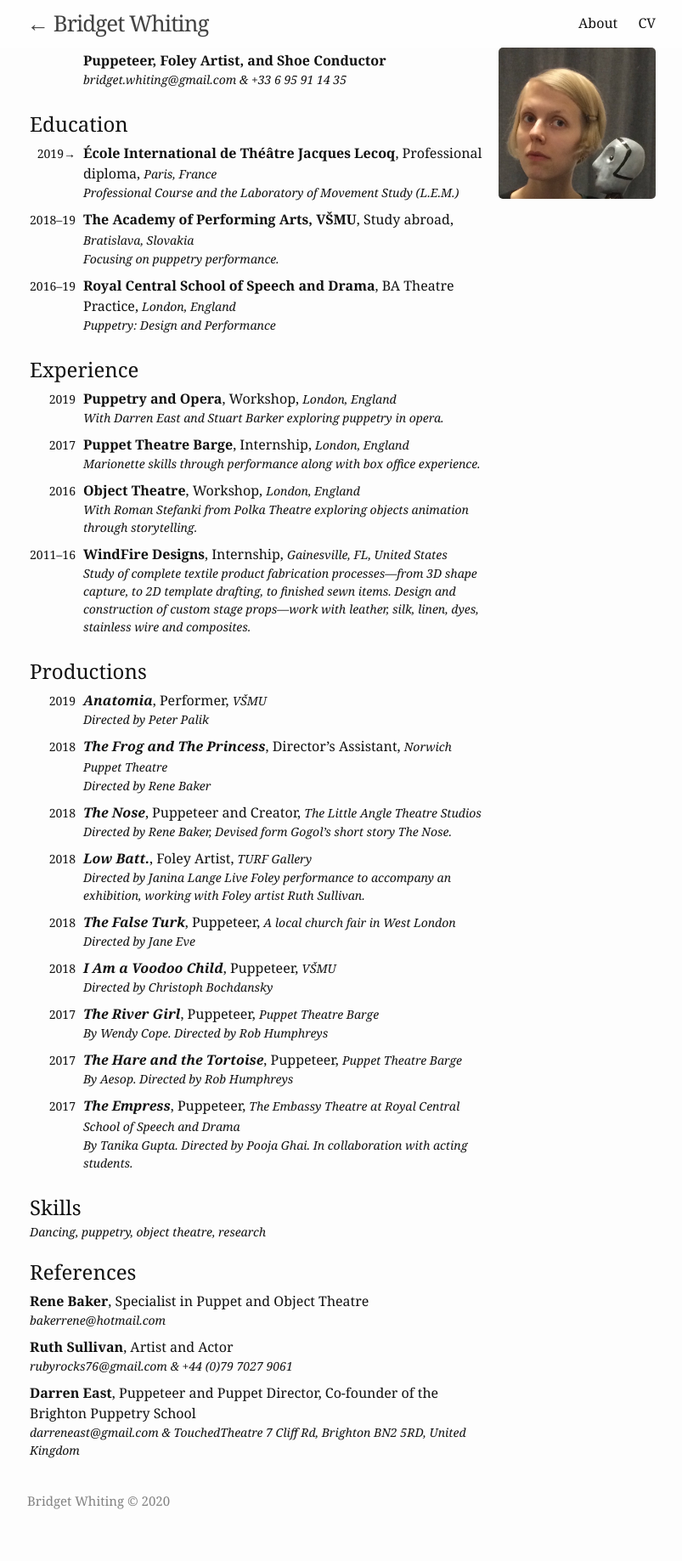
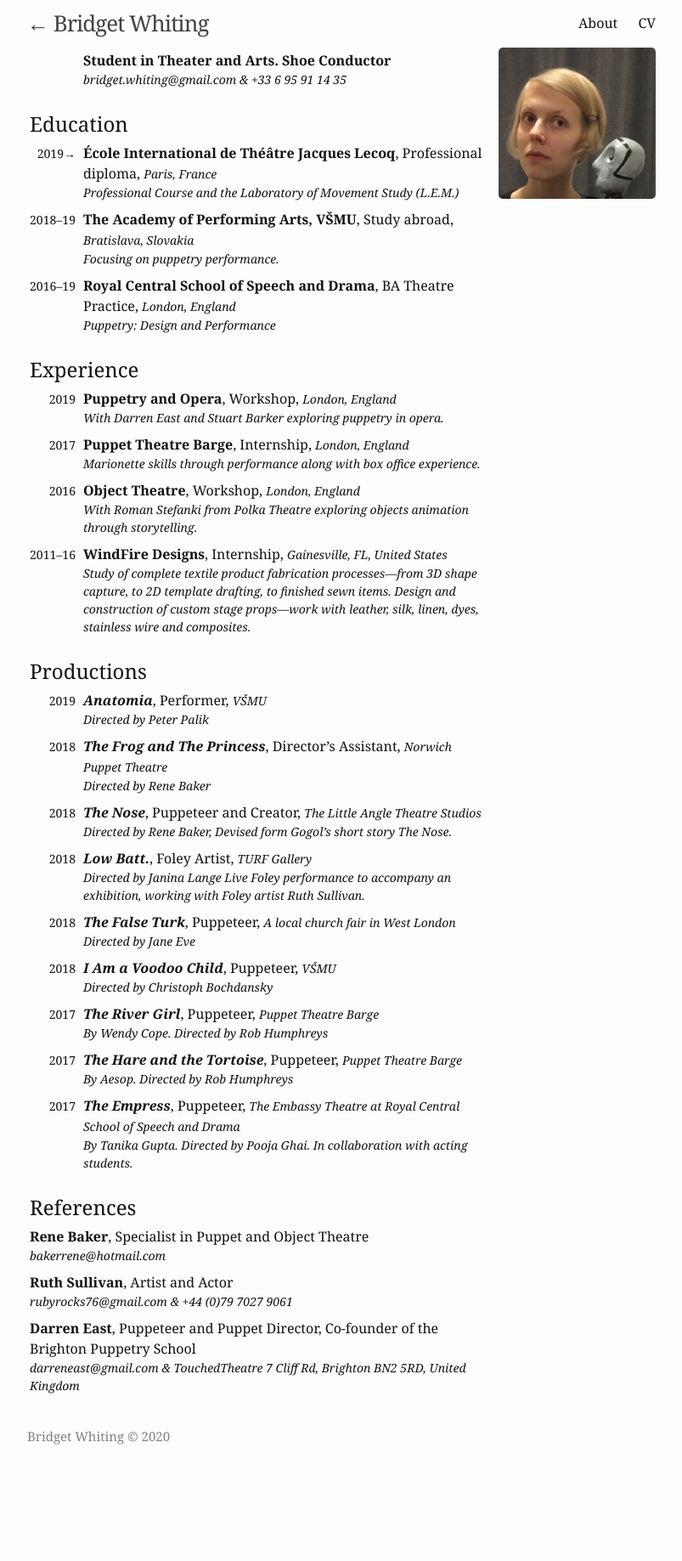
Before and after one commit to markwhiting/bridget, a Jekyll site: the page built from cv.html, in a window 1280 px wide. Shown: the whole page at 85% size, without its empty margins (238-1041 px from the left). Built offline with Jekyll 4.4.1, drawn with Linux system fonts in a browser that asks for light colours; after the commit the page ends 1761 px from its top, so only the background shows below that.

Commit message:
Update cv.html

```diff
--- a/cv.html
+++ b/cv.html
@@ -14,7 +14,7 @@ src="{{ "/assets/Other/CV puppet and puppeter.jpeg" | absolute_url }}" />
   <tr>
     <td></td>
     <td class="row">
-      <strong>Puppeteer, Foley Artist, and Shoe Conductor</strong>
+      <strong>Student in Theater and Arts. Shoe Conductor</strong>
       <p class="light note">
         <a href="mailto:bridget.whiting@gmail.com">bridget.whiting@gmail.com</a>
         & +33 6 95 91 14 35
@@ -67,13 +67,6 @@ src="{{ "/assets/Other/CV puppet and puppeter.jpeg" | absolute_url }}" />
 
   <tr>
     <td colspan="2">
-      <h2 class="section">Skills</h2>
-      <p class="light note">Dancing, puppetry, object theatre, research</p>
-    </td>
-  </tr>
-
-  <tr>
-    <td colspan="2">
       <h2 class="section">References</h2>
     </td>
   </tr>
```
